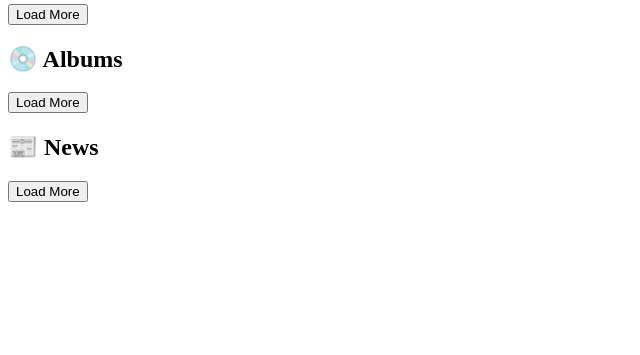
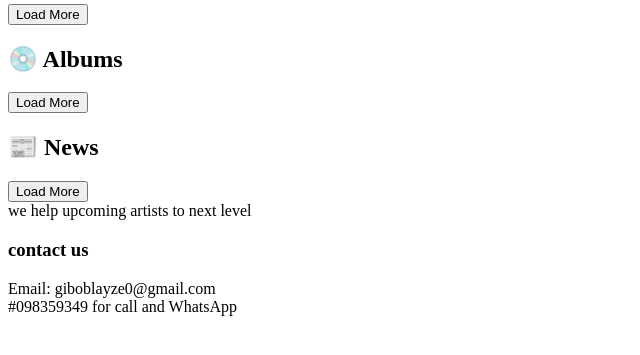
Before and after one commit to giboblayze0-dev/Mymusic, a PHP site: page / in a window 1280 px wide. Shown: the part 240-595 px from the top of the page, without its empty margins (0-640 px from the left). Run offline with PHP 8.4, Linux system fonts and the light colour scheme; data that the repository does not hold is empty.

Commit message:
Update index.php

```diff
--- a/index.php
+++ b/index.php
@@ -100,6 +100,6 @@ while($row = $q->fetch_assoc()) {
 ?>
 <button onclick="loadMore('news')">Load More</button>
 </div>
-
+<footer>we help upcoming artists to next level<br><h3>contact us</h3><p>Email: giboblayze0@gmail.com<br>#098359349 for call and WhatsApp</p></footer>
 </body>
 </html>
```
